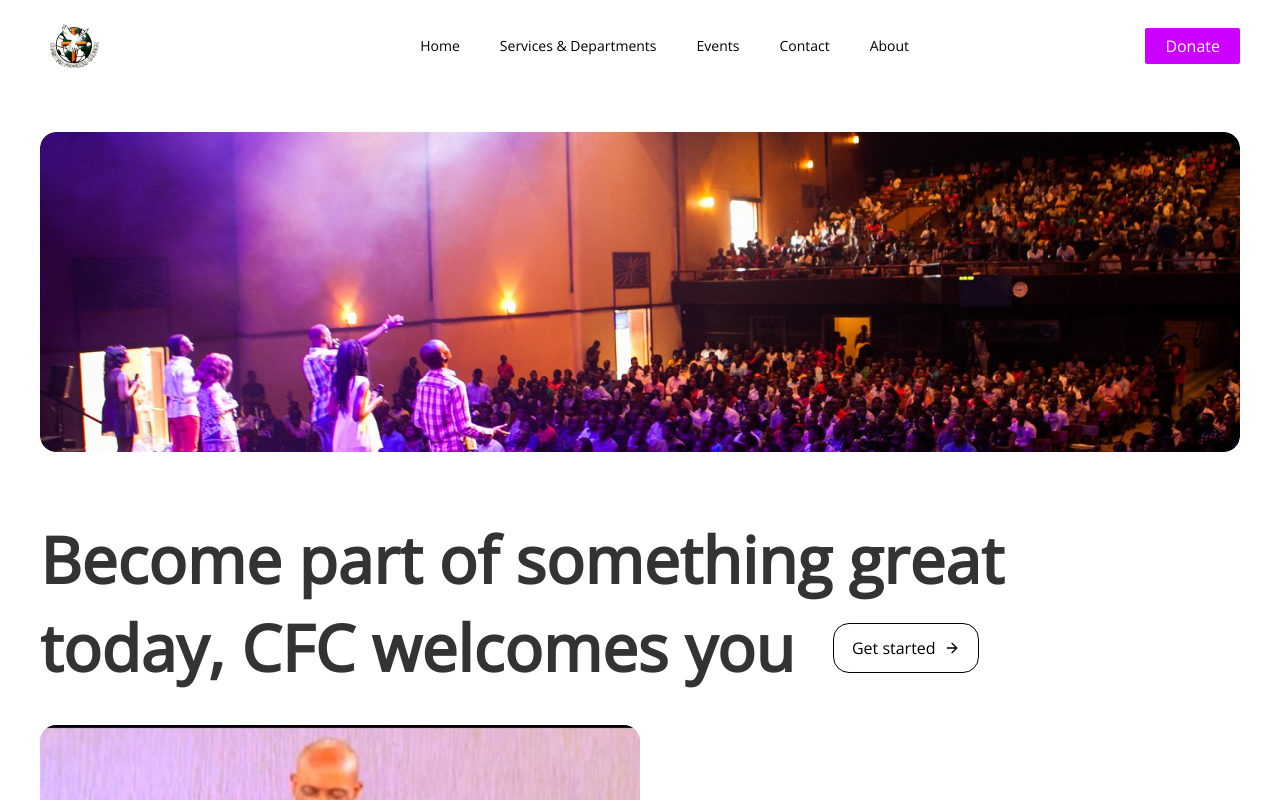
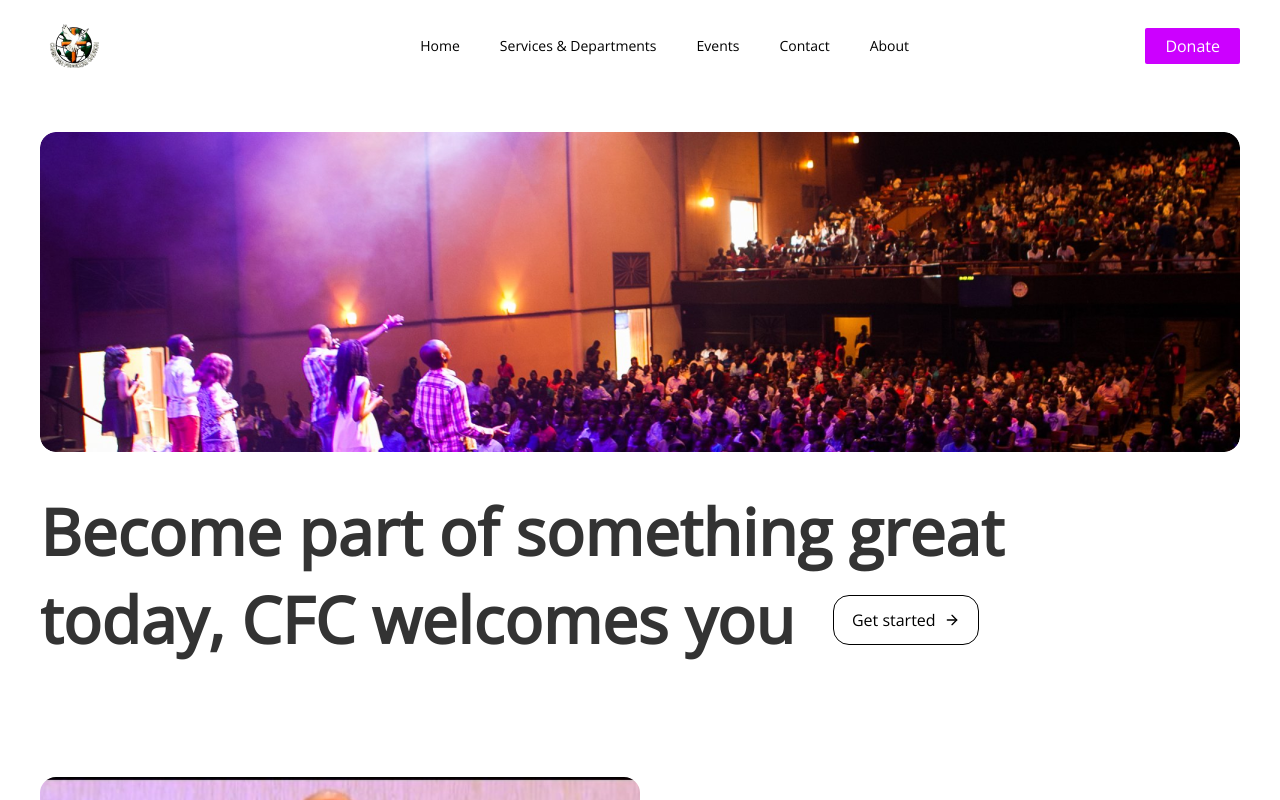
Before and after one commit to twesigetrejan/christian_freedom_church_website, a Next.js app: page / in a window 1280 px wide. Shown: the top 800 px of the page. Built offline with nearby package versions, Linux system fonts and the light colour scheme.

Commit message:
formatting changes

```diff
--- a/app/give/page.tsx
+++ b/app/give/page.tsx
@@ -31,19 +31,18 @@ export const Give = () => {
                 width={225}
                 height={225}
                 className=""
-                src="/Images/give/mtn.png"
-                alt="mtn logo"
+                src="/Images/give/airtel.png"
+                alt="airtel logo"
               />
               <p className="text-dark text-p1">+256 752 566 228</p>
             </div>
-
             <div className="flex flex-col gap-5 items-center justify-center">
               <Image
                 width={225}
                 height={225}
                 className=""
-                src="/Images/give/airtel.png"
-                alt="airtel logo"
+                src="/Images/give/mtn.png"
+                alt="mtn logo"
               />
               <p className="text-dark text-p1">+256 752 566 228</p>
             </div>
--- a/components/events/eventHighlights.tsx
+++ b/components/events/eventHighlights.tsx
@@ -44,8 +44,8 @@ export const EventHighlights = () => {
               </CarouselItem>
             ))}
           </CarouselContent>
-          <CarouselPrevious className="hidden md:flex -left-6 top-40" />
-          <CarouselNext className="hidden md:flex -right-6 top-40" />
+          <CarouselPrevious className="hidden md:flex -left-10 top-40" />
+          <CarouselNext className="hidden md:flex -right-10 top-40" />
         </Carousel>
       </div>
     </div>
--- a/components/events/upcomingEvents.tsx
+++ b/components/events/upcomingEvents.tsx
@@ -13,14 +13,13 @@ export const UpcomingEvents = () => {
   };
 
   return (
-
     <div className="pt-10 flex flex-col gap-10 pb-10">
       <h3 className="font-semibold text-center text-h2">Upcoming events</h3>
       <div className="flex flex-col gap-10">
         {upcomingEvents &&
           upcomingEvents.map((upcomingEvent) => (
             <div className="flex justify-center" key={upcomingEvent.id}>
-                <div className="flex justify-between w-full max-w-[1200px]">
+              <div className="flex gap-[108px] w-full max-w-[1200px]">
                 <div className="flex gap-[108px]">
                   <div className="w-[146px] h-[128px] flex-shrink-0 flex flex-col items-center justify-center border-2 border-greener rounded-2xl">
                     <div className="w-[88px] h-[88px] flex flex-col items-center justify-center">
--- a/components/hero.tsx
+++ b/components/hero.tsx
@@ -13,8 +13,8 @@ const Hero = () => {
   };
   return (
     <Container>
-      <div className="flex flex-col gap-4 w-full">
-        <div className="flex justify-center pt-8 sm:pt-[52px] pb-8 sm:pb-[60px] w-full">
+      <div className="flex flex-col gap-4 w-full pb-20">
+        <div className="flex justify-center pt-8 sm:pt-[52px] pb-8 sm:pb-[32px] w-full">
           <div className="relative w-full h-[200px] sm:h-[320px] rounded-2xl overflow-hidden">
             <Image
               src={"/Images/hero-image.png"}
```
Lines whose indentation alone changed are shown as unchanged.
